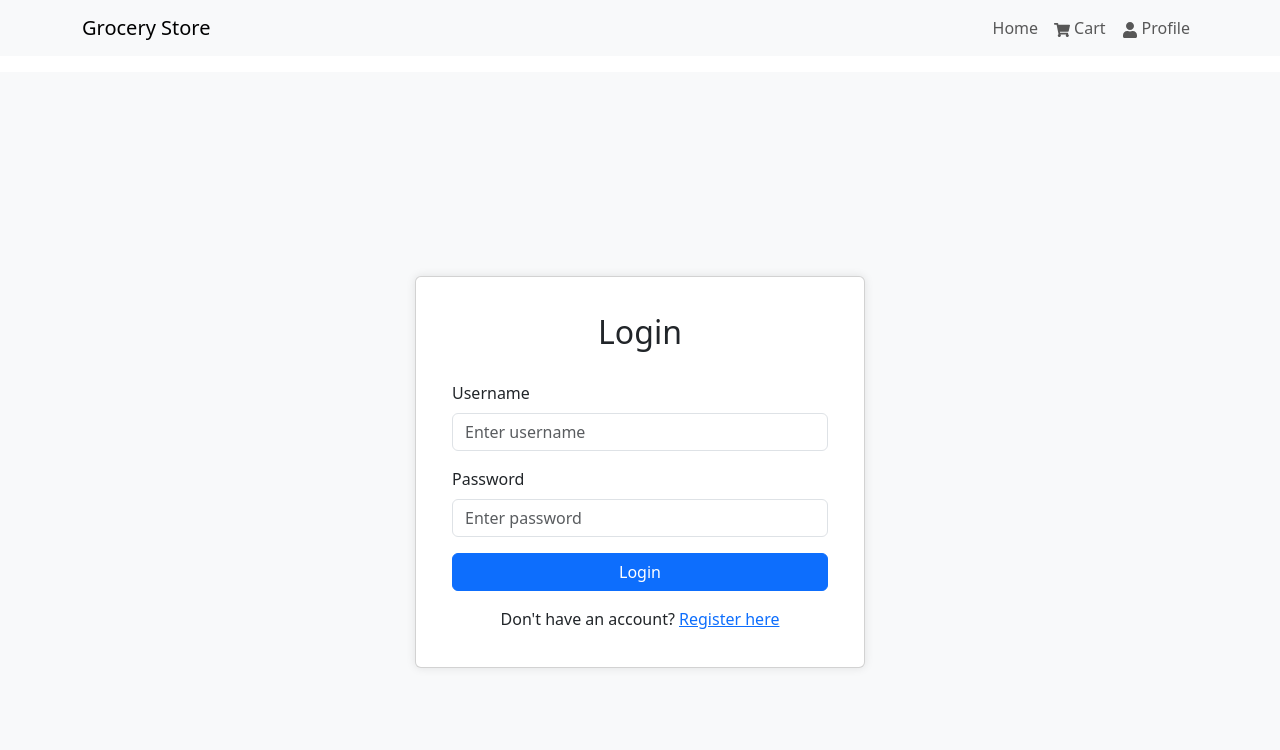
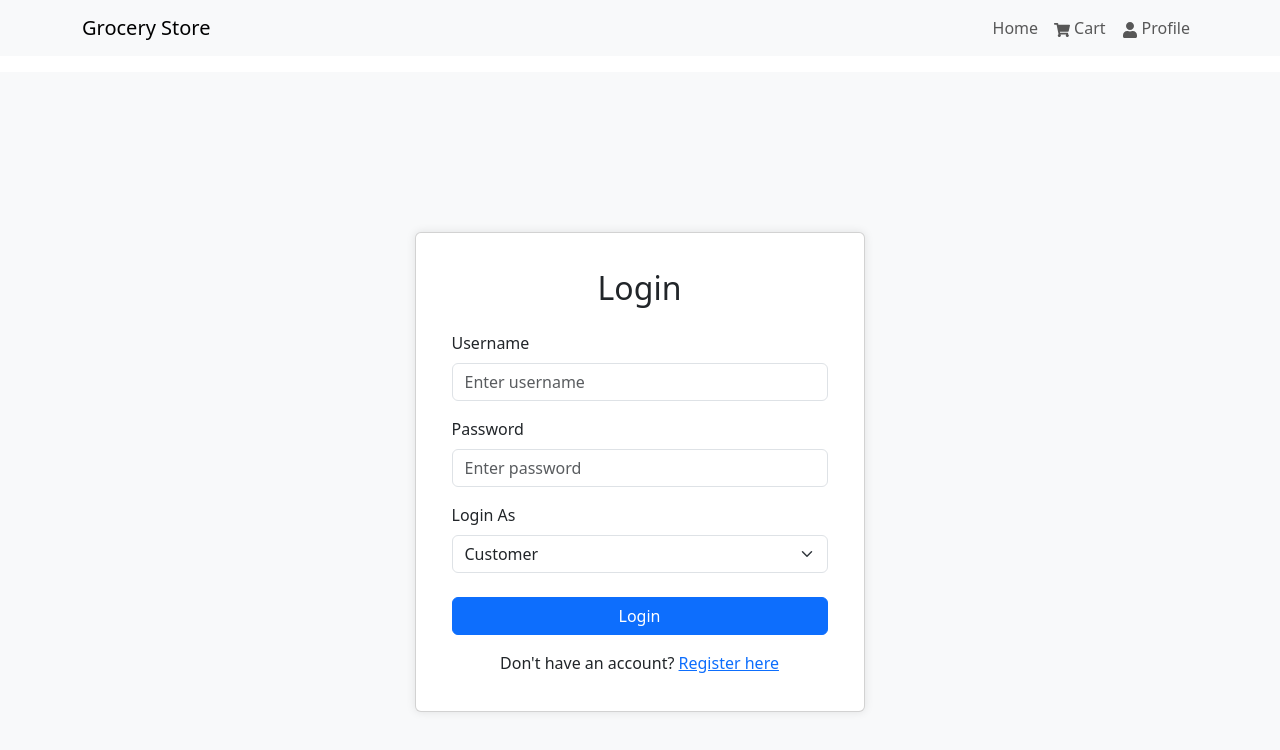
Before and after one commit to JazibWaqas/grocery-store, a React (Create React App) app in the folder my-app/: page / in a window 1280 px wide. Shown: the top 750 px of the page. Built offline with nearby package versions, Linux system fonts and the light colour scheme.

Commit message:
login added

```diff
--- a/my-app/src/pages/HomePage.jsx
+++ b/my-app/src/pages/HomePage.jsx
@@ -100,7 +100,7 @@ const HomePage = () => {
       name: 'Milk',
       price: 180, // PKR per liter
       category: 'Dairy',
-      image: '../pictures/milk.jpeg',
+      image: '../pictures/Milk.jpg',
       description: 'Fresh Milk',
       stock: 15
     },
@@ -109,7 +109,7 @@ const HomePage = () => {
       name: 'Cheese',
       price: 450, // PKR per 250g
       category: 'Dairy',
-      image: '../pictures/cheese.jpeg',
+      image: '../pictures/Cheese.jpg',
       description: 'Cheddar Cheese',
       stock: 8
     },
@@ -146,7 +146,7 @@ const HomePage = () => {
       name: 'Eggs',
       price: 300, // PKR per dozen
       category: 'Bakery',
-      image: '../pictures/eggs.jpeg',
+      image: '../pictures/Eggs.jpg',
       description: 'Fresh Eggs',
       stock: 15
     },
--- a/my-app/src/pages/Login.jsx
+++ b/my-app/src/pages/Login.jsx
@@ -1,35 +1,58 @@
 import React, { useState } from 'react';
-import { Card, Form, Button, Container } from 'react-bootstrap';
+import { Card, Form, Button, Container, Row, Col } from 'react-bootstrap';
 import { Link, useNavigate } from 'react-router-dom';
 import '../styles/commonStyles.css';
 
 const Login = () => {
   const [formData, setFormData] = useState({
     username: '',
-    password: ''
+    password: '',
+    userType: 'customer' // default value
   });
+
   const navigate = useNavigate();
 
   const handleChange = (e) => {
-    setFormData({
-      ...formData,
-      [e.target.name]: e.target.value
-    });
+    const { name, value } = e.target;
+    setFormData(prevState => ({
+      ...prevState,
+      [name]: value
+    }));
   };
 
   const handleSubmit = (e) => {
     e.preventDefault();
-    // Add login logic here
-    console.log('Login data:', formData);
-    navigate('/dashboard'); // Navigate to dashboard after login
+
+    // Basic validation
+    if (!formData.username || !formData.password) {
+      alert('Please fill in all fields');
+      return;
+    }
+
+    // Redirect based on user type
+    switch(formData.userType) {
+      case 'customer':
+        navigate('/home');
+        break;
+      case 'admin':
+        navigate('/admin');
+        break;
+      case 'rider':
+        navigate('/rider');
+        break;
+      default:
+        navigate('/home');
+    }
   };
 
   return (
     <div className="auth-container">
       <Container>
-        <Card className="auth-card mx-auto">
+        <Row className="justify-content-center">
+          <Col md={6} lg={5}>
+            <Card className="auth-card">
               <Card.Body>
-            <h2 className="auth-title">Login</h2>
+                <h2 className="text-center mb-4">Login</h2>
                 <Form onSubmit={handleSubmit}>
                   <Form.Group className="mb-3">
                     <Form.Label>Username</Form.Label>
@@ -55,6 +78,19 @@ const Login = () => {
                     />
                   </Form.Group>
 
+                  <Form.Group className="mb-4">
+                    <Form.Label>Login As</Form.Label>
+                    <Form.Select
+                      name="userType"
+                      value={formData.userType}
+                      onChange={handleChange}
+                    >
+                      <option value="customer">Customer</option>
+                      <option value="admin">Admin</option>
+                      <option value="rider">Rider</option>
+                    </Form.Select>
+                  </Form.Group>
+
                   <Button variant="primary" type="submit" className="w-100 mb-3">
                     Login
                   </Button>
@@ -66,6 +102,8 @@ const Login = () => {
                 </Form>
               </Card.Body>
             </Card>
+          </Col>
+        </Row>
       </Container>
     </div>
   );
```
Lines whose indentation alone changed are shown as unchanged.
